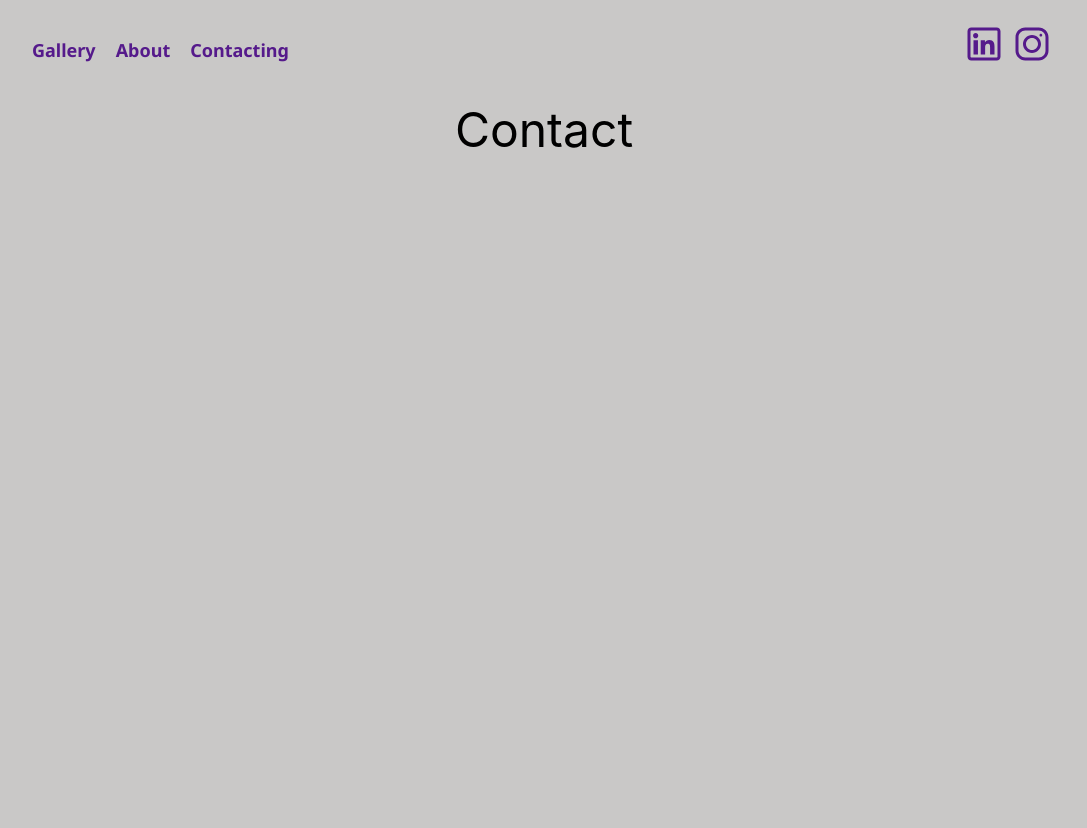
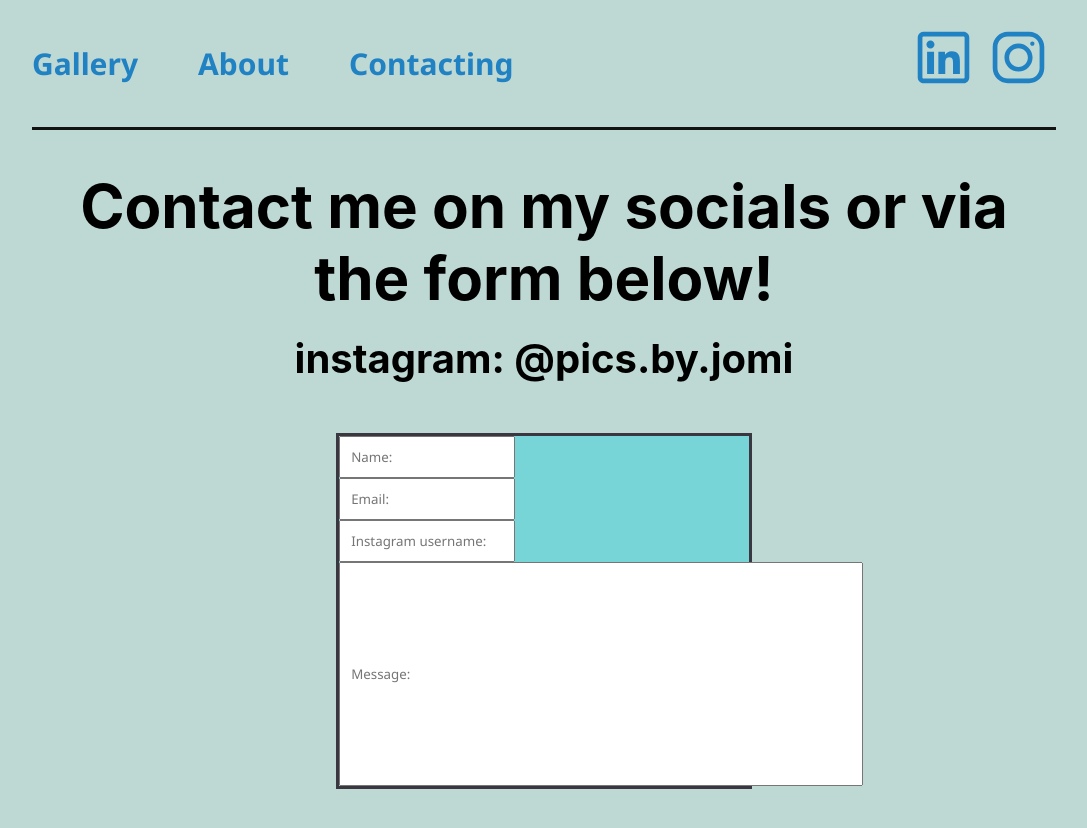
Before and after one commit to Samuriot/photography-website, a React (Create React App) app: page /contact in a window 1280 px wide. Shown: the top 828 px of the page, without its empty margins (96-1183 px from the left). Before the commit the page ends 800 px from the top, so only its background shows below. Built offline with nearby package versions, Linux system fonts and the light colour scheme; a web font is replaced by a local one.

Commit message:
fixed about page css

```diff
--- a/src/components/About/About.css
+++ b/src/components/About/About.css
@@ -9,21 +9,31 @@
     }
 
     .About-layout {
+        position: relative;
         display:flex;
-        padding-top: 30px;
     }
 
     .About-text {
         width: 50%;
+        padding-left: 50px;
         padding-right: 50px;
+        margin-top: 50px;
+        background-color: hsl(172, 35%, 84%);
+        border-radius: 20px;
+    }
+
+    .portrait-wrapper {
+        margin-top: 50px;
+        margin-left: 50px;
+        height: 700px;
+        width: 700px;
+        overflow:hidden;
+        border-radius: 50%;
     }
 
     .portrait {
-        margin-left: 100px;
-        width: 40%;
-        height: 800px;
-        position: relative;
-        object-fit:cover;
-        border-radius: 50px;
+        height: 1000px;
+        overflow: hidden;
+        margin-left: -50px;
     }
 }
--- a/src/components/About/About.js
+++ b/src/components/About/About.js
@@ -15,7 +15,9 @@ const About = () => {
                     My lenses of choice has been the Rokkor-X 50mm f/1.4 prime lens for portraits and the Nikon 18-200mm for other types of photography!
                 </p>
             </div>
-            <img className="portrait" src={portrait} alt="Portrait of Jomi Ruiz"></img>
+            <div className="portrait-wrapper">
+                <img className="portrait" src={portrait} alt="Portrait of Jomi Ruiz"></img>
+            </div>
         </div>
     </div>
   )
--- a/src/components/Contact/Contact.css
+++ b/src/components/Contact/Contact.css
@@ -0,0 +1,32 @@
+.contact-page {
+
+    h1 {
+        font-size: 60px;
+    }
+
+    h3 {
+        margin-top: -20px;
+        font-size: 40px;
+    }
+
+
+   .parent-form {
+        width: 40%;
+        margin-top: 50px;
+        margin-left: auto;
+        margin-right: auto;
+        background-color: #78d5d7;
+        border: 3px solid #3b3741;
+
+        input {
+            font-family: 'Noto sans', sans-serif;
+            display: block;
+            padding: 10px;
+        }
+
+        .form-body {
+            height: 200px;
+            width: 500px;
+        }
+    }
+}
--- a/src/components/Contact/Contact.js
+++ b/src/components/Contact/Contact.js
@@ -1,8 +1,36 @@
 import React from 'react'
+import './Contact.css'
 
 const Contact = () => {
   return (
-    <div>Contact</div>
+    <div className="contact-page">
+		<h1>Contact me on my socials or via the form below!</h1>
+		<h3>instagram: @pics.by.jomi</h3>
+		<div className="parent-form">
+			<form id = "contact-form">
+				<input type="text"
+					name = "name"
+					className="form-control formInput"
+					placeholder="Name:" >
+				</input>
+				<input type="email"
+					name = "email"
+					className="form-control formInput"
+					placeholder="Email:" >
+				</input>
+				<input type="text"
+					name = "social-media"
+					className="form-control formInput"
+					placeholder="Instagram username: " >
+				</input>
+				<input type="text"
+					name = "body"
+					className="form-body"
+					placeholder="Message: " >
+				</input>
+			</form>
+		</div>
+    </div>
   )
 }
 
--- a/src/components/Gallery/Gallery.css
+++ b/src/components/Gallery/Gallery.css
@@ -8,6 +8,7 @@
     }
 
     .photo-container {
+        margin-top: 40px;
         display: flex;
         gap: 20px;
         flex-wrap: wrap;
--- a/src/components/Navbar/Navbar.css
+++ b/src/components/Navbar/Navbar.css
@@ -3,14 +3,21 @@
     display: flex;
     justify-content: space-between;
     align-items: center;
+    border-bottom: 3px solid #121212;
 }
 
 .navbar-menu {
     display: flex;
     list-style: none;
-    gap: 20px;
-    font-size: 18px;
+    gap: 60px;
+    font-size: 30px;
     font-family: "Noto Sans", sans-serif;
     font-weight: bold;
-    color: #551A8B;
+    color: #2081C3;
 }
+
+.navbar-right {
+    display: flex;
+    justify-content: center;
+    align-items: center;
+}
--- a/src/components/Navbar/Navbar.js
+++ b/src/components/Navbar/Navbar.js
@@ -13,10 +13,10 @@ const Navbar = () => {
         </nav>
         <div className="navbar-right">
           <a target="_blank" rel="noreferrer" href="https://www.linkedin.com/in/jomikael-ruiz/">
-            <LiaLinkedin style={{color: "#551A8B", textDecoration: "none"}}/>
+            <LiaLinkedin style={{color: "#2081C3", textDecoration: "none", fontSize: "75px"}}/>
           </a>
           <a target="_blank" rel="noreferrer" href="https://www.linkedin.com/in/jomikael-ruiz/">
-            <LiaInstagram style={{color: "#551A8B", textDecoration: "none"}}/>
+            <LiaInstagram style={{color: "#2081C3", textDecoration: "none", fontSize: "75px"} }/>
           </a>
         </div>
     </div>
--- a/src/index.css
+++ b/src/index.css
@@ -11,7 +11,7 @@ body {
     sans-serif;
   -webkit-font-smoothing: antialiased;
   -moz-osx-font-smoothing: grayscale;
-  background-color: #c9c8c7;
+  background-color: #BED8D4;
 }
 
 code {
```
Also changed, not shown: 1 other file (tests, documents, lock files or other folders).
